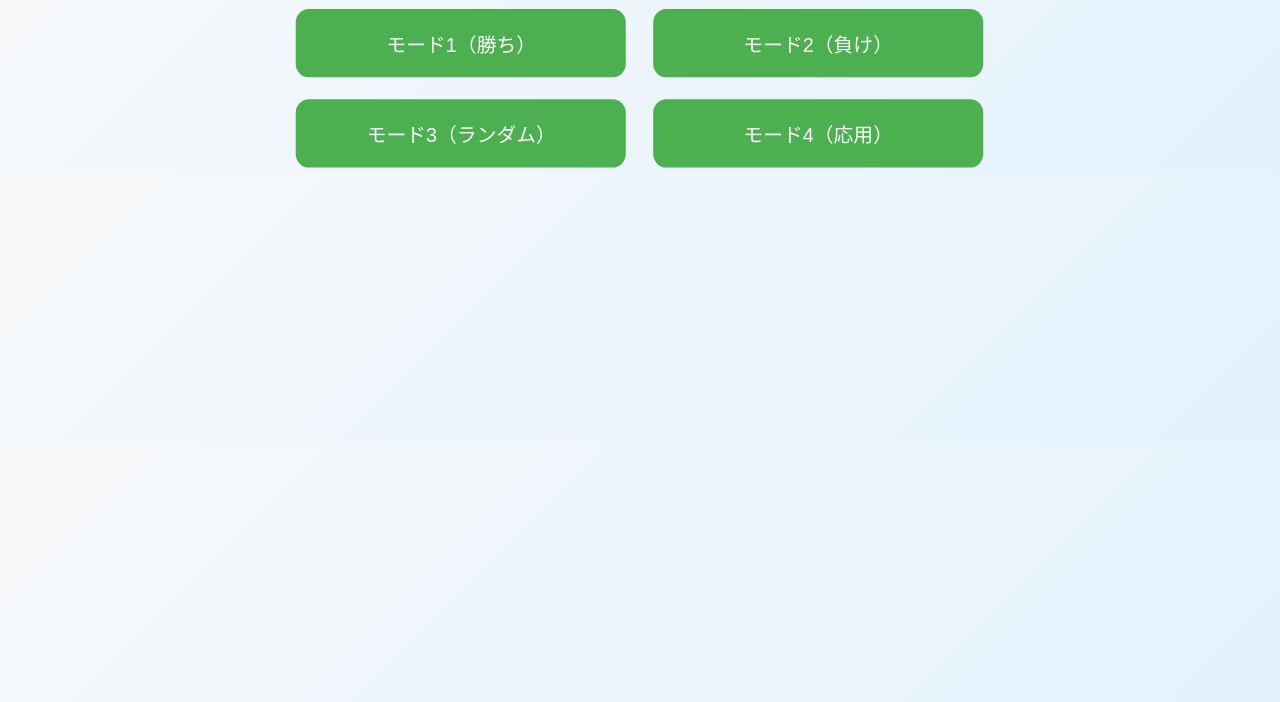
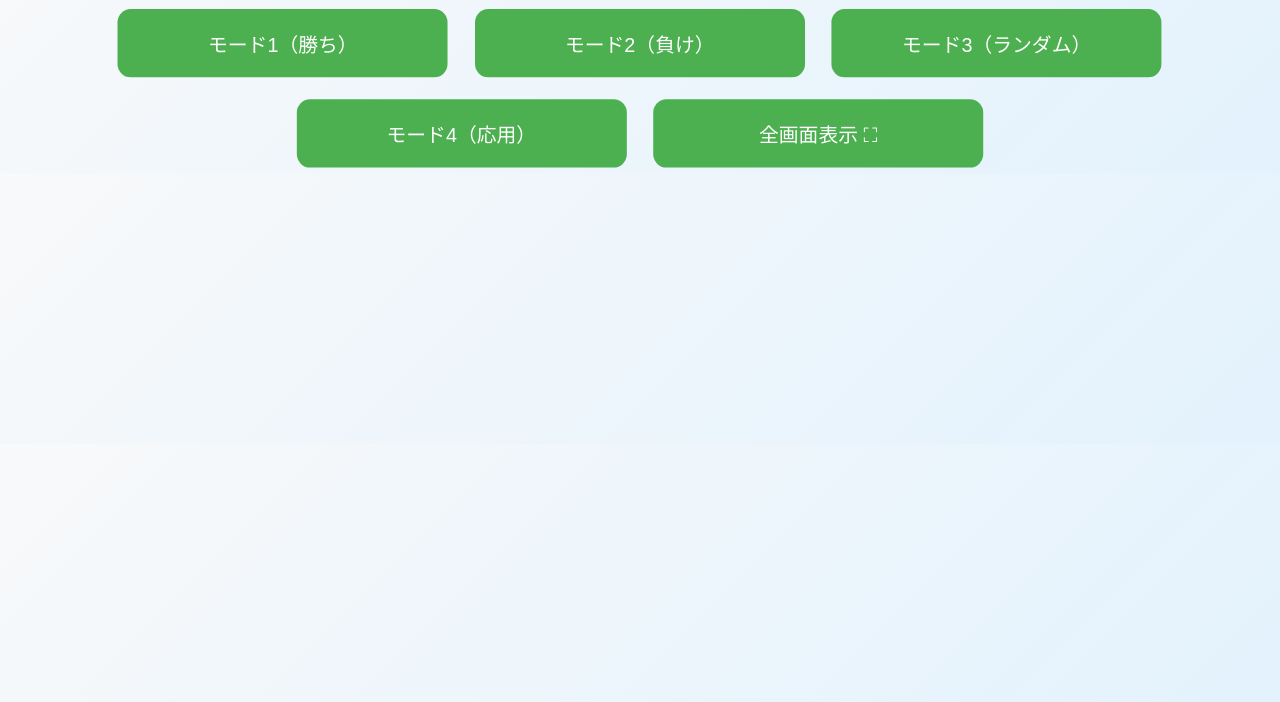
Before and after one commit to kamu21/rock-paper-scissors, a plain HTML site: page index.html in a window 1280 px wide. Shown: the part 98-800 px from the top of the page. Drawn offline with Linux system fonts and the light colour scheme.

Commit message:
Update index.html

```diff
--- a/index.html
+++ b/index.html
@@ -17,6 +17,10 @@
     <button onclick="unlockAudio(); startGame(2)">モード2（負け）</button>
     <button onclick="unlockAudio(); startGame(3)">モード3（ランダム）</button>
     <button onclick="unlockAudio(); startGame(4)">モード4（応用）</button>
+
+    <button class="fullscreen-button" onclick="toggleFullscreen()">
+      全画面表示 ⛶
+    </button>
   </div>
 </div>
 
@@ -24,12 +28,8 @@
 <div id="gameScreen" class="hidden">
 
   <div id="cpuHandImg">✊</div>
-
   <div id="result"></div>
-
   <div class="player-buttons"></div>
-
-  <!-- 🔥 追加：大結果表示 -->
   <div id="bigResult" class="hidden"></div>
 
 </div>
```
